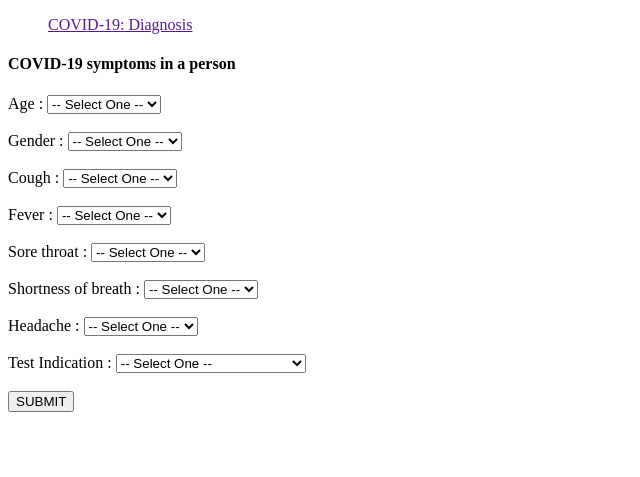
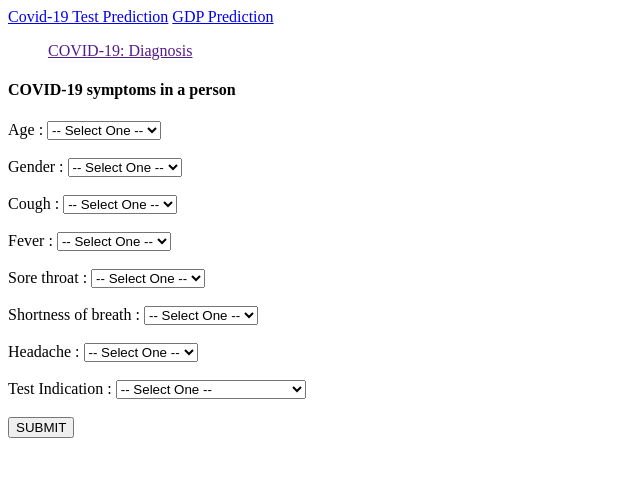
Before and after one commit to chris-inalsingh/Covid19_ML, a Flask app: page / in a window 1280 px wide. Shown: the top 477 px of the page, without its empty margins (0-640 px from the left). Run offline with Flask 2, Linux system fonts and the light colour scheme; some libraries are stand-ins or nearby versions.

Commit message:
Update index.html

```diff
--- a/ActualApp/templates/index.html
+++ b/ActualApp/templates/index.html
@@ -2,6 +2,12 @@
 <html lang="en">
 
 <body id="page-top">
+  <nav class="navbar navbar-expand-md navbar-dark bg-dark fixed-top">
+    <div class="navbar-collapse collapse" >
+                <a class="nav-link list" href='/'>Covid-19 Test Prediction</a>
+                <a class="nav-link list" href='/GDP'>GDP Prediction</a>
+
+    </div>
   <div id="wrapper">
 
 
```
